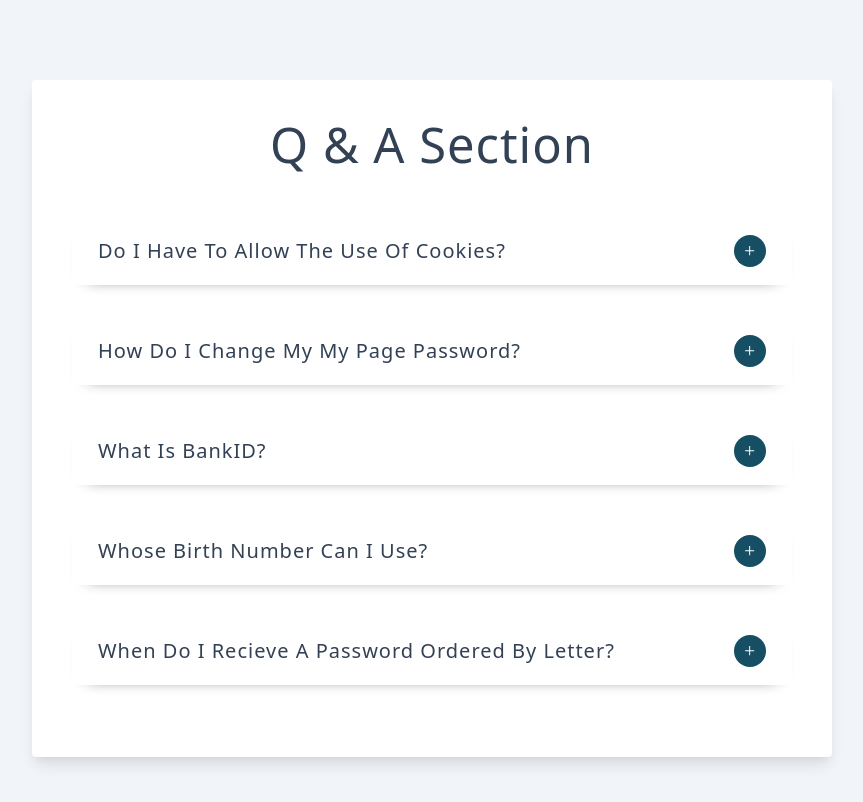
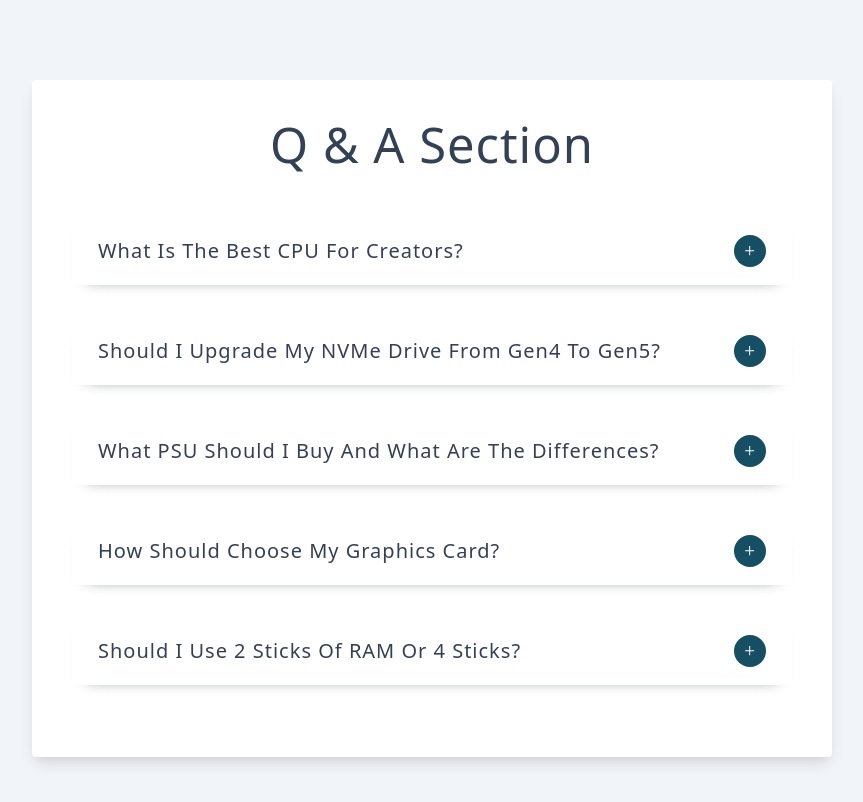
Before and after one commit to pebaro/accordion-august2025, a React (Vite) app: page / in a window 1280 px wide. Shown: the top 802 px of the page, without its empty margins (208-1071 px from the left). Built offline with nearby package versions, Linux system fonts and the light colour scheme.

Commit message:
data update

```diff
--- a/src/data.js
+++ b/src/data.js
@@ -1,28 +1,28 @@
 const questions = [
   {
     id: 1,
-    title: 'Do I have to allow the use of cookies?',
-    info: 'Unicorn vinyl poutine brooklyn, next level direct trade iceland. Shaman copper mug church-key coloring book, whatever poutine normcore fixie cred kickstarter post-ironic street art.',
+    title: 'What is the best CPU for creators?',
+    info: 'My personal preference would be a 9950X but, I\'m not a gamer. If I was a gamer then I would probably want a 9950X3D. It does really depend on what type of content you are primarily creating. Threadripper is incredible for some types of content but certainly not the best for Photoshop.',
   },
   {
     id: 2,
-    title: 'How do I change my My Page password?',
-    info: 'Coloring book forage photo booth gentrify lumbersexual. Migas chillwave poutine synth shoreditch, enamel pin thundercats fashion axe roof party polaroid chartreuse.',
+    title: 'Should I upgrade my NVMe drive from Gen4 to Gen5?',
+    info: 'In terms of speed you will not notice any difference in the majority of cases unless you are dealing with the most enormous of data sets. You will also need to consider whether you are able to sufficiently cool a Gen5 drive as the thermal output is very different, so much so that there were a flurry of liquid cooling solutions that hit the market specifically for Gen5 SSDs when they first landed for consumers.',
   },
   {
     id: 3,
-    title: 'What is BankID?',
-    info: 'Enamel pin fam sustainable woke whatever venmo. Authentic asymmetrical put a bird on it, lumbersexual activated charcoal kinfolk banjo cred pickled sartorial.',
+    title: 'What PSU should I buy and what are the differences?',
+    info: 'Power Supply Units are not something you should "cheap out" on and not something that is typically bought on the second hand market. You should always aim to leave yourself a good amount of head room not just to give yourself future upgrade options but also to improve efficiency. In relation to efficiency it varies based on a couple of main points, firstly the 80+ rating with Titanium being the best, secondly depending on the spec you should aim to achieve the optimum power draw within that spec and, thirdly there can be slight differences between manufacturers.',
   },
   {
     id: 4,
-    title: 'Whose birth number can I use?',
-    info: 'Edison bulb direct trade gentrify beard lo-fi seitan sustainable roof party franzen occupy squid. Knausgaard cronut succulents, scenester readymade shabby chic lyft. Copper mug meh vegan gentrify.',
+    title: 'How should choose my graphics card?',
+    info: 'As with a lot of components I would choose based upon my use case. I would also look at what would make the best pairing with the CPU that I plan to put in the same system. Many consumers will just look at what will be best for playing their games and this is not always the best way to choose what will be best for you. Do your research and always look at where the deals are at the time of purchase.',
   },
   {
     id: 5,
-    title: 'When do I recieve a password ordered by letter?',
-    info: 'Locavore franzen fashion axe live-edge neutra irony synth af tilde shabby chic man braid chillwave waistcoat copper mug messenger bag. Banjo snackwave blog, microdosing thundercats migas vaporware viral lo-fi seitan ',
+    title: 'Should I use 2 sticks of RAM or 4 sticks?',
+    info: 'The same thing applies here and that is that it really depends on the use case. You will also want to look at what platform you plan to use as the newer Intel platforms as well as the AM5 platform will perform better in most cases with 2 sticks. There are other factors to consider of course and you should really seek out solid guides for setup to get the most out of your RAM, especially when using DDR5. Many people don\'t even realise that they\'re leaving a lot of performance on the table because they didn\'t go into their BIOS and enable EXPO to overclock their memory instead of settling for the stock speeds.',
   },
 ];
 export default questions;
```
